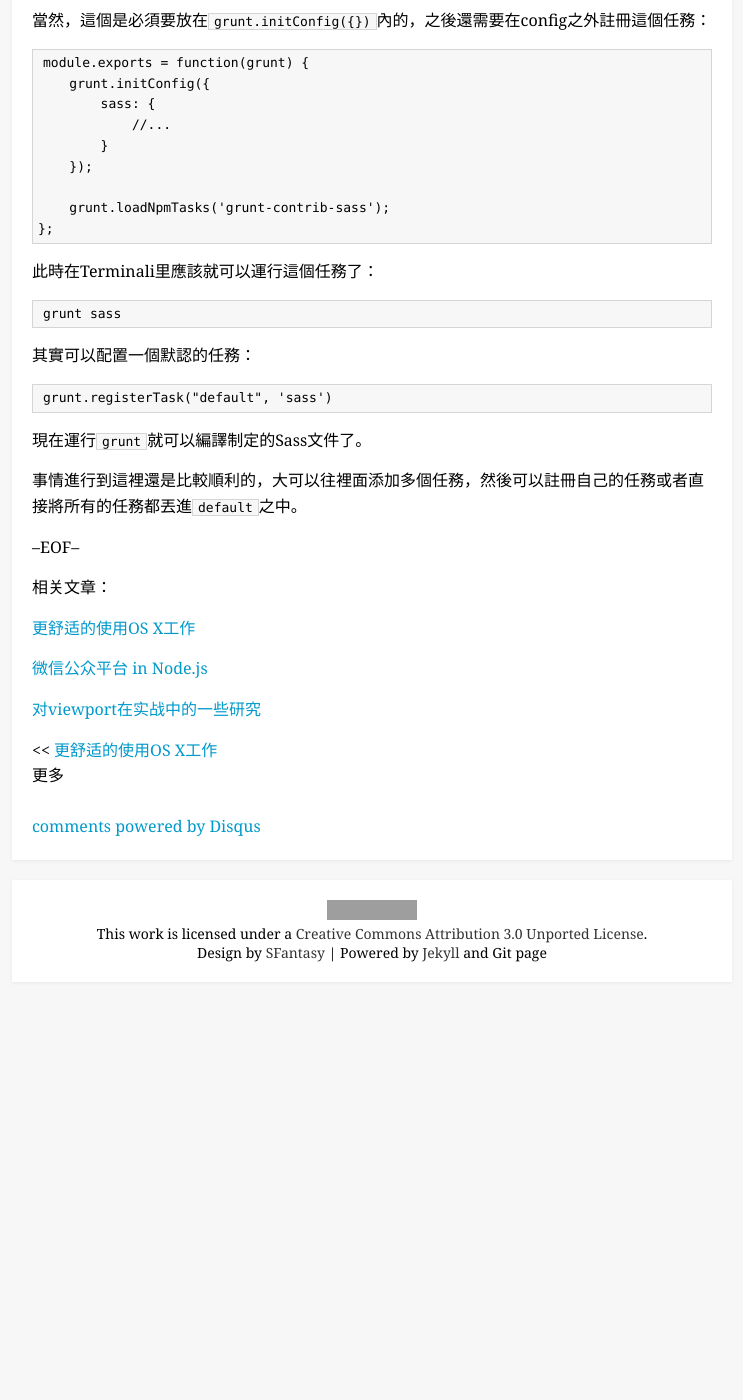
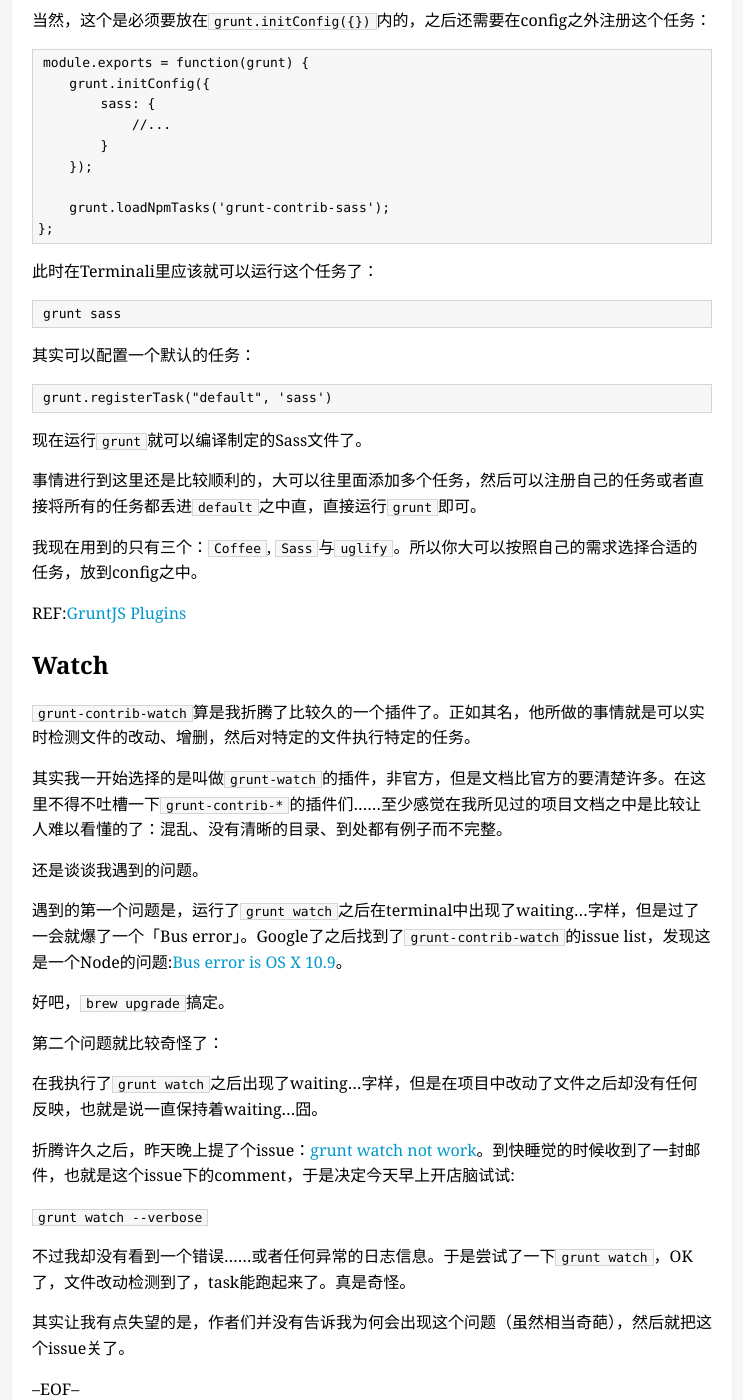
Before and after one commit to SFantasy/blog, a Jekyll site: the page built from _posts/2013-11-07-gruntjs-start-up.md, in a window 1280 px wide and 1400 px high, scrolled down 1243 px. Shown: the whole window, without its empty margins (268-1011 px from the left). Built offline with Jekyll 4.4.1, drawn with Linux system fonts in a browser that asks for light colours; Markdown is read by kramdown in place of the engine named in the settings; comment, search, counter and statistics services are not loaded; before the commit the page ends 2245 px from its top, so only the background shows below that; some of the changed text lies outside the part shown; grey boxes are pictures that could not be loaded.

Commit message:
update post 2013-11-07

```diff
--- a/_posts/2013-11-07-gruntjs-start-up.md
+++ b/_posts/2013-11-07-gruntjs-start-up.md
@@ -1,35 +1,35 @@
 ---
 layout: post
-title: 始用GruntJS
+title: GruntJS初体验
 categories: JavaScript
 comments: true
 date: 2013-11-07 20:15
 ---
 
-最近開始做一個小項目，不過需要實現一些目標，能夠使用自動化以下步驟：
+最近开始做一个小项目，不过需要实现一些目标，能够使用自动化以下步骤：
 
 * Sass和Coffee的compile
-* JavaScript的壓縮
+* JavaScript的压缩
 
-原來實現這幾個任務需要至少開兩個terminal的tab：
+原来实现这几个任务需要至少开两个terminal的tab：
 
-* 一個開著編譯Sass：
+* 一个开著编译Sass：
 
     sass --style compressed --watch foo.sass:foo.css
 
-* 一個開著編譯Coffee
+* 一个开著编译Coffee
 
     coffee --compile --watch bar.coffee
 
-當然可以用`＆`讓他們滾到後臺去編譯，不過這樣不帶感。
+当然可以用`＆`让他们滚到后台去编译，不过这样不带感。
 
-機緣巧合之下，找到了GruntJS這個「強大」的工具。
+机缘巧合之下，找到了GruntJS这个「强大」的工具。
 
-使用GruntJS可以做的事情還是很多的，其實我也只是簡單地使用了一下這個工具，所以可以淺顯地談一談。想必以後用到他的機會還多著。
+使用GruntJS可以做的事情还是很多的，其实我也只是简单地使用了一下这个工具，所以可以浅显地谈一谈。想必以后用到他的机会还多著。
 
-## 簡單的配置
+## 简单的配置
 
-Grunt的配置，其實就是在項目下建一個`Grutnfile.js`文件。
+Grunt的配置，其实就是在项目下建一个`Grutnfile.js`文件。
 
     module.exports = function(grunt) {
         grunt.initConfig({
@@ -37,9 +37,9 @@
         });
     };
 
-如果我沒理解錯的話，這是典型的NodeJS的模塊結構。而`grunt.initConfig({})`內則是需要配置的所需的GruntJS任務。
+如果我没理解错的话，这是典型的NodeJS的模块结构。而`grunt.initConfig({})`内则是需要配置的所需的GruntJS任务。
 
-一個典型的GruntJS任務的配置，以`Sass`為例：
+一个典型的GruntJS任务的配置，以`Sass`为例：
 
     sass: {
         dist: {
@@ -53,7 +53,7 @@
         }
     }
 
-當然，這個是必須要放在`grunt.initConfig({})`內的，之後還需要在config之外註冊這個任務：
+当然，这个是必须要放在`grunt.initConfig({})`内的，之后还需要在config之外注册这个任务：
 
     module.exports = function(grunt) {
         grunt.initConfig({
@@ -65,17 +65,44 @@
         grunt.loadNpmTasks('grunt-contrib-sass');
     };
 
-此時在Terminali里應該就可以運行這個任務了：
+此时在Terminali里应该就可以运行这个任务了：
 
     grunt sass
 
-其實可以配置一個默認的任務：
+其实可以配置一个默认的任务：
 
     grunt.registerTask("default", 'sass')
 
-現在運行`grunt`就可以編譯制定的Sass文件了。
+现在运行`grunt`就可以编译制定的Sass文件了。
 
-事情進行到這裡還是比較順利的，大可以往裡面添加多個任務，然後可以註冊自己的任務或者直接將所有的任務都丟進`default`之中。
+事情进行到这里还是比较顺利的，大可以往里面添加多个任务，然后可以注册自己的任务或者直接将所有的任务都丢进`default`之中直，直接运行`grunt`即可。
 
+我现在用到的只有三个：`Coffee`, `Sass`与`uglify`。所以你大可以按照自己的需求选择合适的任务，放到config之中。
+
+REF:[GruntJS Plugins](http://gruntjs.com/plugins)
+
+## Watch
+
+`grunt-contrib-watch`算是我折腾了比较久的一个插件了。正如其名，他所做的事情就是可以实时检测文件的改动、增删，然后对特定的文件执行特定的任务。
+
+其实我一开始选择的是叫做`grunt-watch`的插件，非官方，但是文档比官方的要清楚许多。在这里不得不吐槽一下`grunt-contrib-*`的插件们……至少感觉在我所见过的项目文档之中是比较让人难以看懂的了：混乱、没有清晰的目录、到处都有例子而不完整。
+
+还是谈谈我遇到的问题。
+
+遇到的第一个问题是，运行了`grunt watch`之后在terminal中出现了waiting...字样，但是过了一会就爆了一个「Bus error」。Google了之后找到了`grunt-contrib-watch`的issue list，发现这是一个Node的问题:[Bus error is OS X 10.9](https://github.com/gruntjs/grunt-contrib-watch/issues/204)。
+
+好吧，`brew upgrade`搞定。
+
+第二个问题就比较奇怪了：
+
+在我执行了`grunt watch`之后出现了waiting...字样，但是在项目中改动了文件之后却没有任何反映，也就是说一直保持着waiting...囧。
+
+折腾许久之后，昨天晚上提了个issue：[grunt watch not work](https://github.com/gruntjs/grunt-contrib-watch/issues/235)。到快睡觉的时候收到了一封邮件，也就是这个issue下的comment，于是决定今天早上开店脑试试:
+
+`grunt watch --verbose`
+
+不过我却没有看到一个错误……或者任何异常的日志信息。于是尝试了一下`grunt watch`，OK了，文件改动检测到了，task能跑起来了。真是奇怪。
+
+其实让我有点失望的是，作者们并没有告诉我为何会出现这个问题（虽然相当奇葩），然后就把这个issue关了。
 
 --EOF--
```
